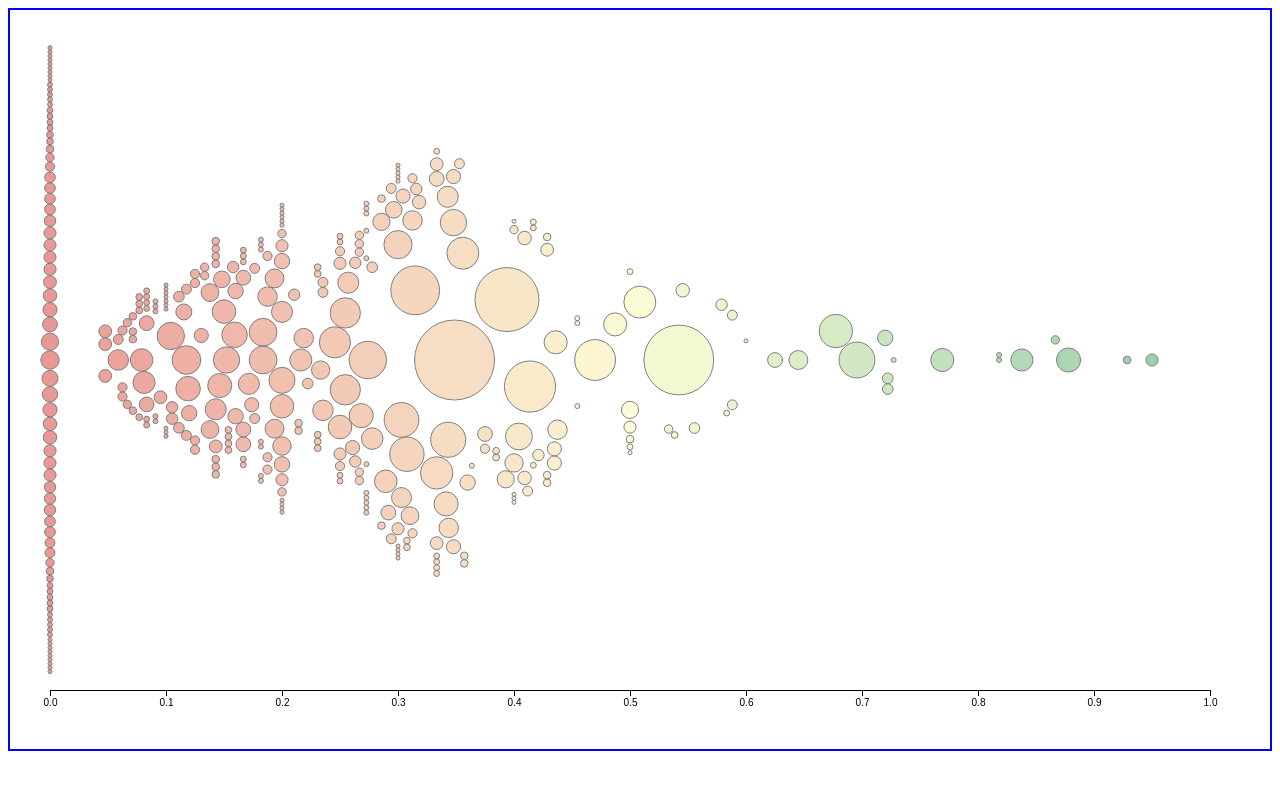
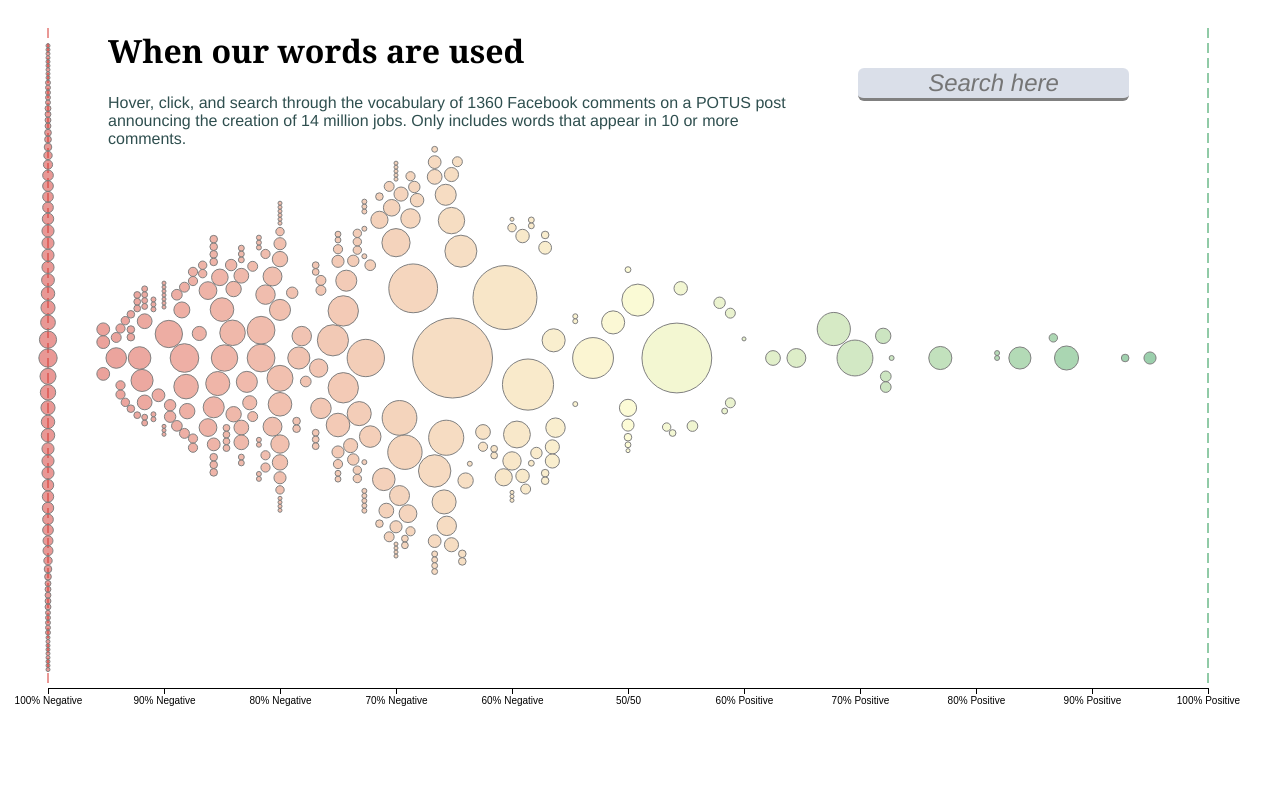
Before and after one commit to ch-lum/proj3, a SvelteKit app: page / in a window 1280 px wide. Shown: the top 790 px of the page. Built offline with nearby package versions, Linux system fonts and the light colour scheme.

Commit message:
all done

```diff
--- a/src/components/App.svelte
+++ b/src/components/App.svelte
@@ -1,9 +1,20 @@
 <script>
     import Chart from '../components/Chart.svelte';
+    import { inputValue } from '../store.js';
+
+    function handleInputChange(event) {
+        inputValue.set(event.target.value);
+    }
 </script>
 
 <main>
     <div id="wrapper" class="wrapper">
+        <div class="titles">
+            <h1>When our words are used</h1>
+            <h2>Hover, click, and search through the vocabulary of 1360 Facebook comments on a POTUS post announcing the creation of 14 million jobs. Only includes words that appear in 10 or more comments.</h2>
+        </div>
+        <input type="text" id="substring-input" class="search" bind:value={$inputValue} on:input={handleInputChange} placeholder="Search here">
+
         <div id="tooltip" class="tooltip">
             <div class="tooltip-range" id="range"></div>
         </div>
@@ -18,7 +29,7 @@
             <div id="pos-body" class="pos-body"></div>
         </div>
 
-        <Chart class="chart"/>
+        <Chart class="chart" inputValue={$inputValue}/>
     </div>
 
 
@@ -31,7 +42,7 @@
 
     .wrapper {
         position: relative;
-        border: 2px solid blue;
+        /* border: 2px solid blue; */
         padding: 0px;
         justify-content: center;
         align-items: center;
@@ -107,4 +118,40 @@
         white-space: pre-line;
     }
 
+    .search {
+        font-family: Helvetica;
+        font-size: 24px;
+        font-style: italic;
+        position: absolute;
+        top: 60px;
+        left: 850px;
+        z-index: 1;
+        text-align: center;
+        color: gray;
+        background-color: rgba(174, 185, 207, 0.452);
+        border: none;
+        border-bottom: 3px solid gray;
+        border-radius: 6px
+    }
+
+    .titles {
+        position: absolute;
+        left: 100px;
+        width: 700px;
+        text-align: left;
+        /* border: 2px solid red; */
+        z-index: -1;
+    }
+
+    h1 {
+        font-family: Georgia;
+
+    }
+
+    h2 {
+        font-family: Helvetica;
+        font-weight: normal;
+        font-size: 100%;
+        color: darkslategray;
+    }
 </style>
--- a/src/components/Chart.svelte
+++ b/src/components/Chart.svelte
@@ -1,20 +1,36 @@
 <script>
     console.log("reset");
 
-    import { onMount } from 'svelte';
+    import { onMount, createEventDispatcher } from 'svelte';
     import * as d3 from 'd3';
+    import { inputValue } from '../store.js';
+
+    let inputValueValue;
 
     let tempData = [];
     let svg;
     let comments = [];
+    let filterSubstring = "";
 
     let hovered = -1;
     let recorded_mouse_position = { x: 0, y: 0 };
     let anyClicked = false;
+    let searching = false;
+
+    const dispatch = createEventDispatcher();
 
     const initialOpacity = 0.5;
 
+    $: {
+        search(inputValueValue)
+    }
+
+
     onMount(async () => {
+        const unsubscribe = inputValue.subscribe(value => {
+            inputValueValue = value;
+        });
+
         let res = await fetch('words.csv');
         let csv = await res.text();
         tempData = d3.csvParse(csv, d3.autoType)
@@ -55,8 +71,9 @@
         //     .domain([0, d3.max(tempData, d => d.proportion)])
         //     .range([height, 0]);
 
-        const xAxis = d3.axisBottom(xScale);
-        // const yAxis = d3.axisLeft(yScale);
+        const xAxis = d3.axisBottom(xScale).tickFormat(d => `${d === 0.5 ? "50/50"
+                                                                : d < 0.5 ? (1 - d) * 100 + "% Negative"
+                                                                : d * 100 + "% Positive"}`);
 
         // console.log(xAxis);
 
@@ -70,27 +87,17 @@
             .attr('transform', `translate(0, ${height})`)
             .call(xAxis);
 
-        // svg.append('g')
-        //     .call(yAxis);
-
-        // const simulation = d3.forceSimulation(tempData)
-        //     .force("x", d3.forceX().x(d => xScale(d['proportion'])))
-        //     .force("y", d3.forceY().y(height/2))
-        //     .force("collide", d3.forceCollide().radius(d => radiusScale(d['total']) + 0.5));
-
-        // simulation.tick(10000);
-
-        // svg.append('g')
-        //     .selectAll("circle")
-        //     .data(tempData)
-        //     .enter()
-        //     .append('circle')
-        //         .attr("cx", (d) => xScale(d['proportion']))
-        //         .attr("cy", (d) => d.y + height/2)
-        //         .attr("r", (d) => radiusScale(d['total']))
-        //         .attr("fill-opacity", 0.4)
-            // .append('title')
-            //     .text(d => d.data.name);
+        svg.append('g')
+            .selectAll('line')
+            .data([{ x: 0, color: "#d4322c" }, { x: 1, color: "#22964f" }]) // Adjust x and width based on your data
+            .enter()
+            .append('line')
+                .attr('x1', d => xScale(d.x))
+                .attr('x2', d => xScale(d.x))
+                .attr('y1', d => 0)
+                .attr('y2', d => height)
+                .style('stroke', d => d.color) // Set the stroke color
+                .style('stroke-dasharray', '10,5');
 
         svg.append('g')
             .selectAll('circle')
@@ -123,7 +130,7 @@
                 "positive": posComments.filter(d => d.toLowerCase().includes(word)),
                 "negative": negComments.filter(d => d.toLowerCase().includes(word))
             }
-            console.log(containsWord)
+            // console.log(containsWord)
             return containsWord
         }
 
@@ -144,17 +151,18 @@
             const x = xScale(d.data['proportion']) + margin["left"];
             const y = -d.y + height / 2 + margin["top"]
 
-            const yAdjust = (y > 100) ? -2 : 1
+            const yAdjust = (y > 100) ? 0 : 200
+            const xAdjust = (x < 500) ? 550 : (x > 700) ? -550 : 0
 
             const wordComments = findComments(d.data.word)
             const posSubset = wordComments.positive
             const negSubset = wordComments.negative
-            console.log(posSubset)
+            // console.log(posSubset)
 
 
             tooltip.style("transform", `translate(`
                 + `calc(-50% + ${x}px),`
-                + `calc(${yAdjust} * 100% + ${y}px)`
+                + `calc(-200% + ${yAdjust}px + ${y}px)`
                 + `)`
             )
 
@@ -164,8 +172,8 @@
             document.getElementById("comments-neg").scrollTop = 0
             negatives.style("opacity", 1)
             negatives.style("transform", `translate(`
-                + `calc(-150% + ${x}px),`
-                + `calc(-50% + ${y}px)`
+                + `calc(-150% + ${(x < 500) ? xAdjust : (xAdjust - 100) / 2 }px + ${x}px),`
+                + `calc(-50% + ${yAdjust}px + ${y}px)`
                 + `)`
             )
 
@@ -179,8 +187,8 @@
             document.getElementById("comments-pos").scrollTop = 0
             positives.style("opacity", 1)
             positives.style("transform", `translate(`
-                + `calc(50% + ${x}px),`
-                + `calc(-50% + ${y}px)`
+                + `calc(50% + ${(x < 500) ? (xAdjust + 100) / 2 : xAdjust}px + ${x}px),`
+                + `calc(-50% + ${yAdjust}px + ${y}px)`
                 + `)`
             )
 
@@ -206,15 +214,15 @@
 
         function handleMouseEnter(event, d) {
             if (!anyClicked) {
-                d3.select(this).attr('fill-opacity', 1);
+                if (!searching) d3.select(this).attr('fill-opacity', 1);
                 appear(d)
-                console.log(d.data.total)
+                // console.log(d.data.total)
             }
         }
 
         function handleMouseLeave(event, d) {
             if (!anyClicked) {
-                d3.select(this).attr('fill-opacity', initialOpacity);
+                if (!searching) d3.select(this).attr('fill-opacity', initialOpacity);
                 tooltip.style("opacity", 0)
                 tooltip.style("transform", `translate(-1000px, -1000px)`)
                 negatives.style("opacity", 0)
@@ -241,6 +249,12 @@
             event.stopPropagation();
 
         }
+
+
+
+        return () => {
+            unsubscribe();
+        };
     });
 
     function _dodge() {
@@ -298,6 +312,33 @@
             return circles;
         });
     }
+
+    function search(substring) {
+        if (substring === "") {
+            d3.selectAll("circle")
+                .attr("fill-opacity", initialOpacity)
+                .attr("stroke", "grey")
+            searching = false;
+            return false
+        };
+
+        searching = true;
+
+        if (typeof document !== 'undefined') {
+            d3.selectAll("circle")
+                .attr("fill-opacity", initialOpacity)
+                .attr("stroke", "grey");
+            const searched = d3.selectAll("circle").filter(d => {
+                let word = d.data.word
+                return typeof word === "string" && word.includes(substring)
+            });
+            d3.selectAll("circle")
+                .attr("fill-opacity", 0)
+                .attr("stroke", "lightgrey");
+            searched.attr("fill-opacity", 1)
+                .attr("stroke", "grey");
+        }
+    }
 </script>
 
 <style>
--- /dev/null
+++ b/src/store.js
@@ -0,0 +1,3 @@
+import { writable } from "svelte/store";
+
+export const inputValue = writable('');
```
